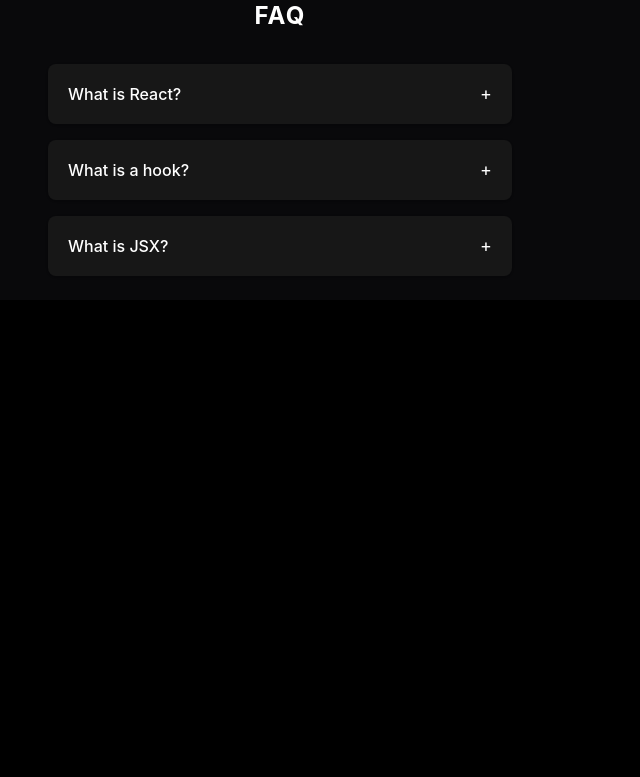
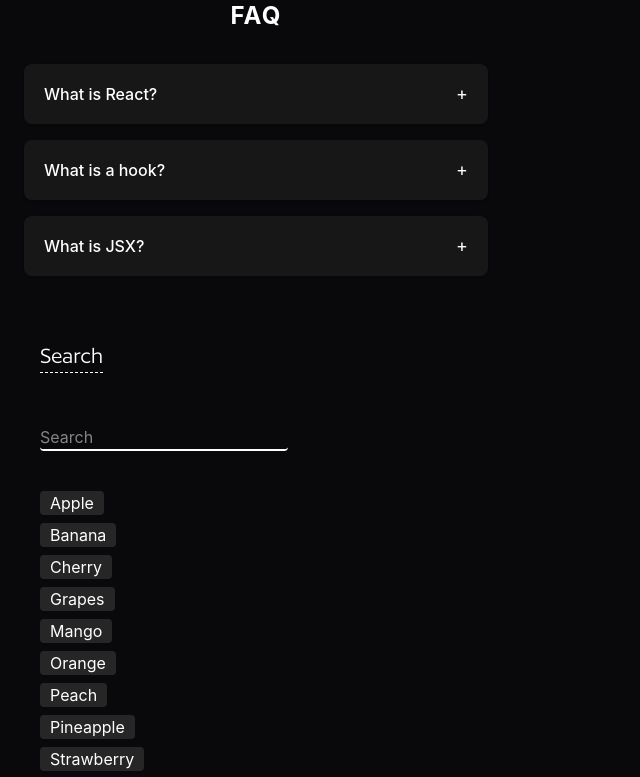
Before and after one commit to VilokMasuti/React_Fundmentals, a React (Vite) app: page /Test in a window 1280 px wide. Shown: the part 976-1753 px from the top of the page, without its empty margins (0-640 px from the left). Before the commit the page ends 1276 px from the top, so only its background shows below. Built offline with nearby package versions, Linux system fonts and the light colour scheme.

Commit message:
Add Search component and integrate it into Test page; update Container and Searchinput components

```diff
--- a/src/Componets/Container.jsx
+++ b/src/Componets/Container.jsx
@@ -1,10 +1,7 @@
 export const Container = ({ className = "", children }) => {
   return (
     <div className="w-full min-h-dvh bg-zinc-950 text-white">
-
-      <div className={`max-w-7xl mx-auto  px-6 ${className}`}>
-        {children}
-      </div>
+      <div className={`max-w-7xl mx-auto  w-ful ${className}`}>{children}</div>
     </div>
   );
 };
--- a/src/Componets/Tri3/Searchinput.jsx
+++ b/src/Componets/Tri3/Searchinput.jsx
@@ -126,7 +126,7 @@
                 ))
                 .slice(0, 6)
             ) : (
-              <p className=" capitalize text-3xl items-center justify-center mx-auto">
+              <p className=" text-3xl items-center justify-center">
                 no Result found. Sorry.
               </p>
             )}
--- /dev/null
+++ b/src/Componets/interview/Search.jsx
@@ -0,0 +1,63 @@
+import { useEffect, useState } from "react";
+
+const FRUITS = [
+  "Apple",
+  "Banana",
+  "Cherry",
+  "Grapes",
+  "Mango",
+  "Orange",
+  "Peach",
+  "Pineapple",
+  "Strawberry",
+  "Watermelon",
+];
+
+const Search = () => {
+  const [query, setQuery] = useState("");
+  const [results, setResults] = useState(FRUITS);
+
+  useEffect(() => {
+    const timer = setTimeout(() => {
+      const FilterdList = FRUITS.filter((item) =>
+        item.toLowerCase().includes(query.toLocaleLowerCase()),
+      );
+      setResults(FilterdList);
+    }, 500);
+
+    return () => {
+      clearTimeout(timer);
+    };
+  }, [query]);
+  return (
+    <article className="px-10 mt-10">
+      <section className=" flex flex-col gap-10 ">
+        <h1 className="title">Search</h1>
+
+        <input
+          type="text"
+          placeholder="Search"
+          className="input"
+          value={query}
+          onChange={(e) => setQuery(e.target.value)}
+        />
+        {results.length === 0 ? (
+          <p>No fruits found.</p>
+        ) : (
+          <ul className=" flex flex-col gap-2">
+            {results.map((fruit) => (
+              <li
+                className=" px-2.5 bg-neutral-800  text-white rounded-sm w-fit text-center"
+                key={fruit}
+              >
+                {fruit}
+              </li>
+            ))}
+          </ul>
+        )}
+      </section>
+    </article>
+  );
+};
+
+export default Search;
--- a/src/pages/Test.jsx
+++ b/src/pages/Test.jsx
@@ -1,6 +1,7 @@
 import { Link } from "react-router-dom";
 import { Container } from "../Componets/Container";
 import Faq from "../Componets/interview/Faq";
+import Search from "../Componets/interview/Search";
 import { Star } from "../Componets/interview/Star";
 import Tabs from "../Componets/interview/Tabs";
 import Todo from "../Componets/interview/Todo";
@@ -21,6 +22,8 @@
       <Todo />
 
       <Faq />
+
+      <Search />
     </Container>
   );
 };
```
